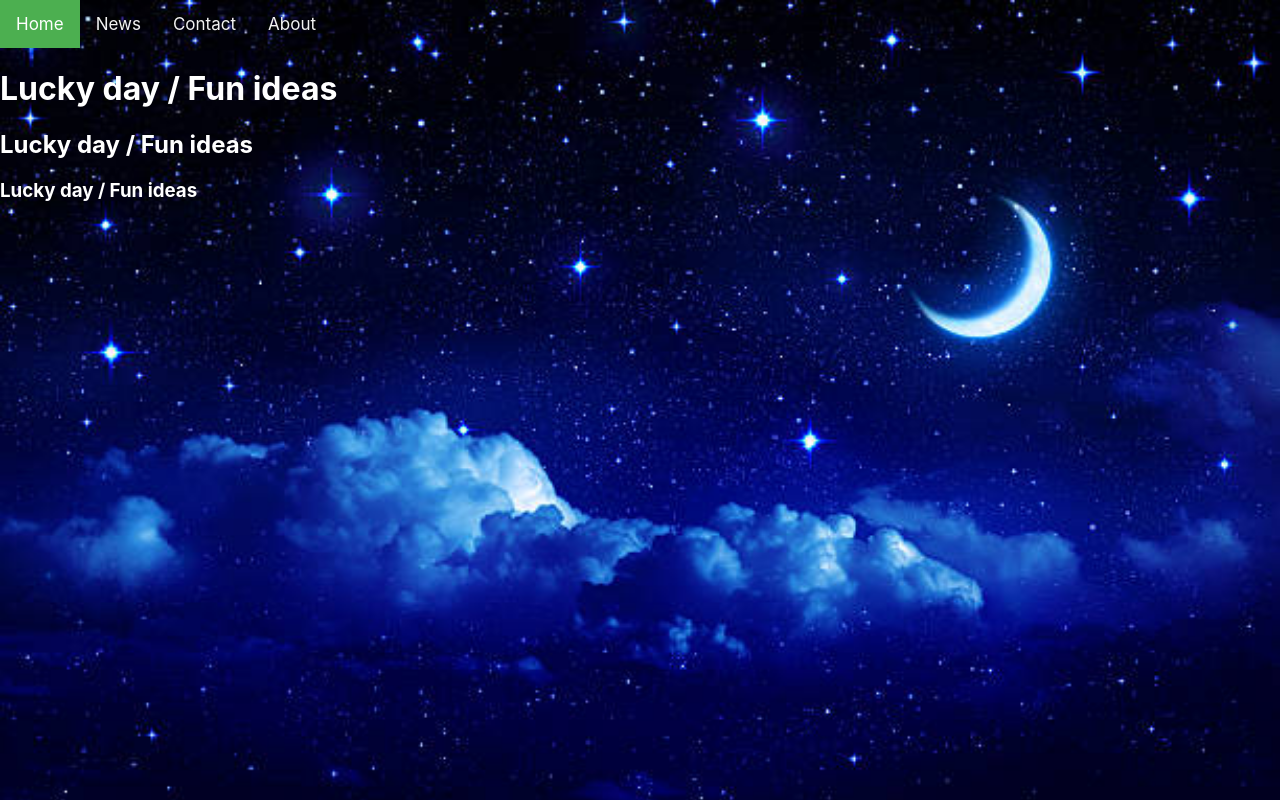
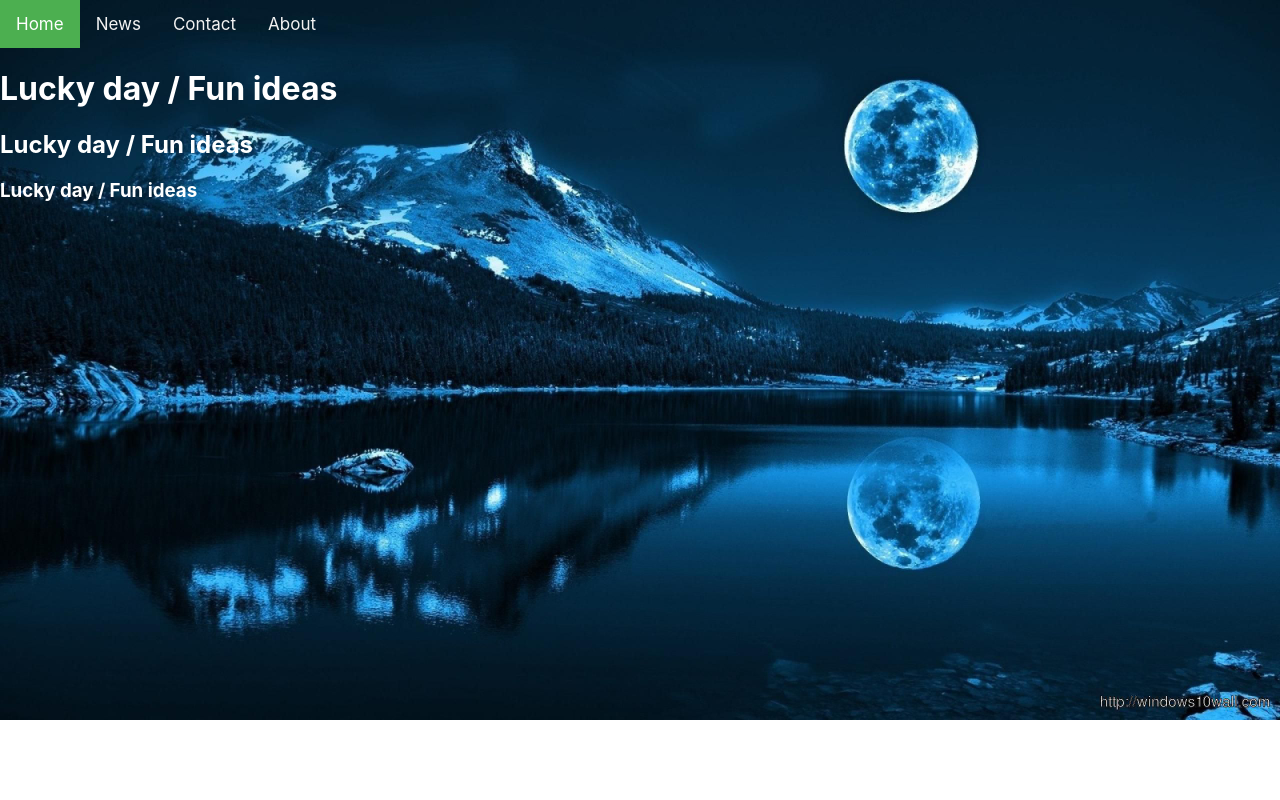
Before and after one commit to rogers0404/lunar-video-app, a React (Create React App) app in the folder client/: page / in a window 1280 px wide. Built offline with nearby package versions, Linux system fonts and the light colour scheme.

Commit message:
Added Homepage navbar

```diff
--- a/client/src/index.css
+++ b/client/src/index.css
@@ -9,7 +9,7 @@ body {
 
 
       /* The image used */
-      background-image: url("./images/moon-background.jpg");
+      background-image: url("./images/moon-background2.jpg");
 
       /* Full height */
       height: 100%;
```
Also changed, not shown: client/src/images/moon-background2.jpg (added).
